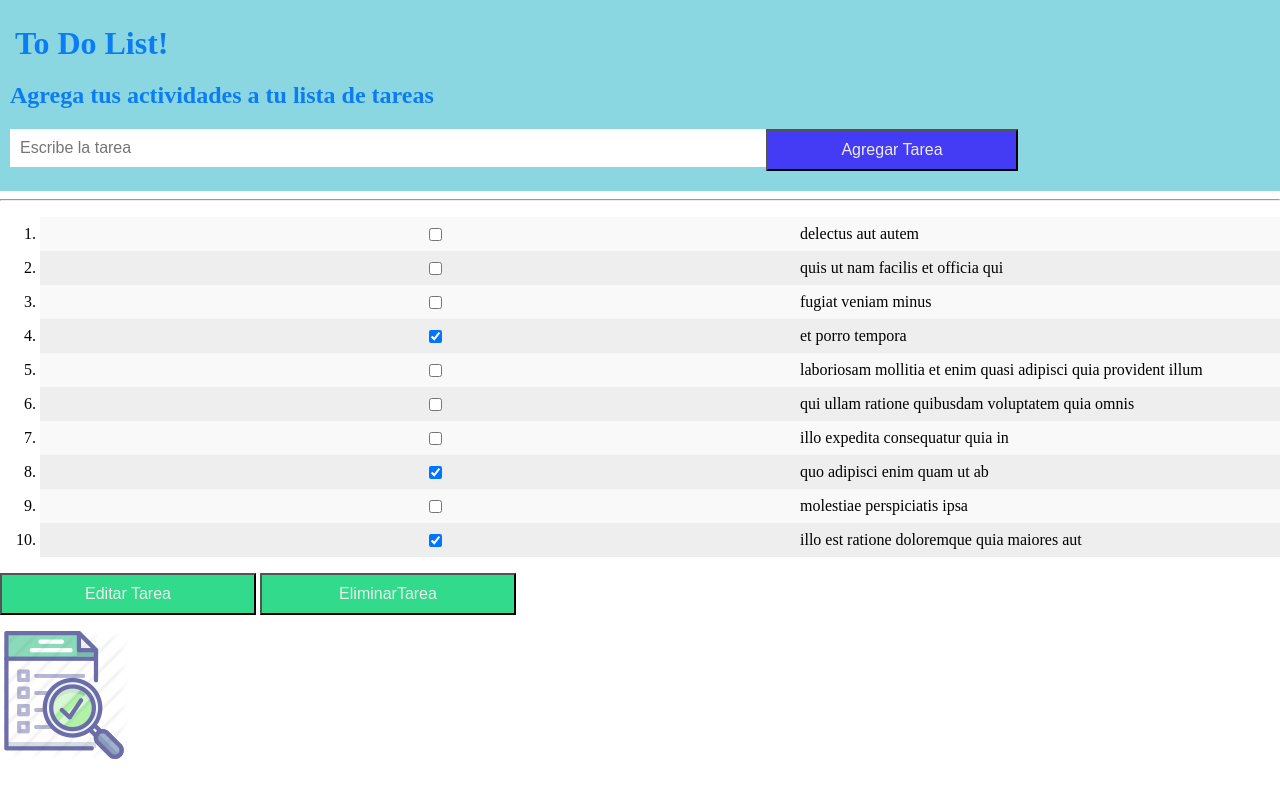
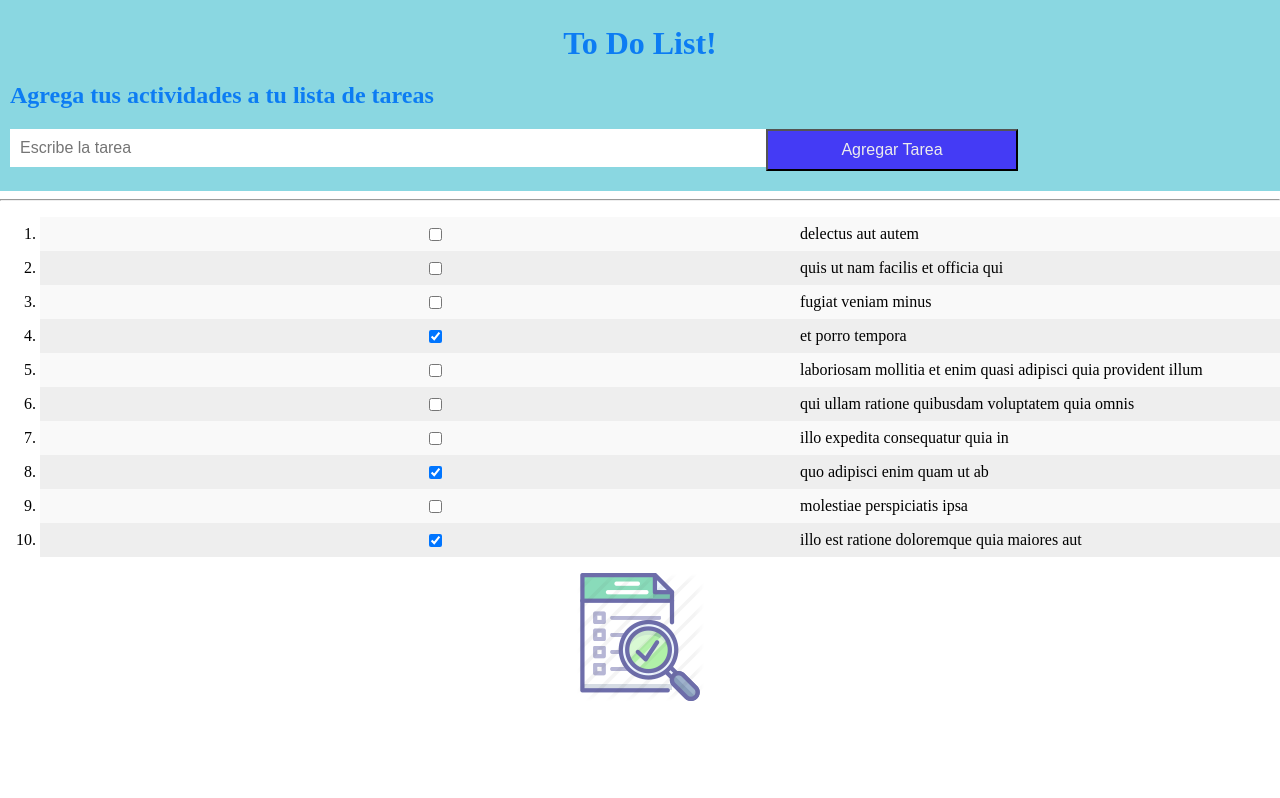
Before and after one commit to milagrosMndoza/Evaluacion_Lista_Tareas_Sprint2, a plain HTML site: page index.html in a window 1280 px wide. Drawn offline with Linux system fonts and the light colour scheme.

Commit message:
mejorando mi html

```diff
--- a/index.html
+++ b/index.html
@@ -8,20 +8,24 @@
 
 <body>
 <div id="myDIV" class="header">
-<h1 style="margin:5px">To Do List!</h1>
+<h1 style="margin:5px" align="center">To Do List!</h1>
  <h2>Agrega tus actividades a tu lista de tareas</h2>
   <p>
   <input type="text" id="tareas" placeholder="Escribe la tarea" size="50"><button id="agregarTarea" class="addBtn"> Agregar Tarea</button>
   </p>
 </div>
 <hr>
-    <div>
-    <ol id="lista">
+    <div align="left">
+    <ol  id="lista">
     </ol>
   </div>
-  <button id="editarTarea"  class="btn">Editar Tarea </button>
-  <button id="eliminarTarea" class="btn">EliminarTarea</button>
+  <!--<button id="editarTarea"  class="btn">Editar Tarea </button>-->
+  <center>
   <p><img src="assets/img/imagen.png"/></p>
+  <!--<button id="eliminarTarea" aling ="center"class="btn">EliminarTarea</button> -->
+  </center>
+
+
 <script type="text/javascript" src = "assets/js/main.js"></script>
 
 </body>
```
